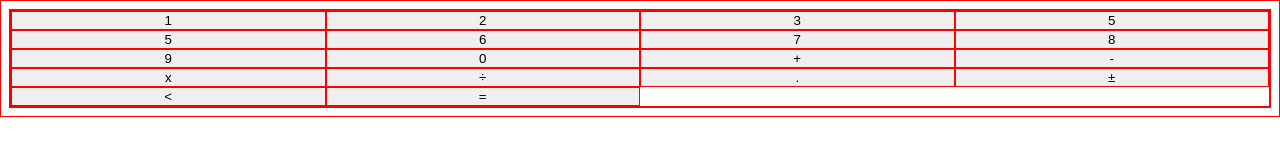
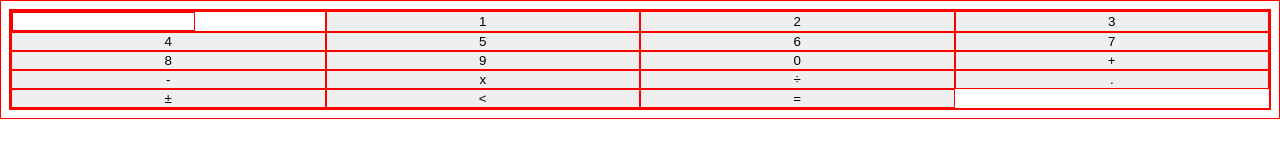
Before and after one commit to AyyyStew/Calculator, a plain HTML site: page index.html in a window 1280 px wide. Drawn offline with Linux system fonts and the light colour scheme.

Commit message:
added buttons and display

```diff
--- a/index.html
+++ b/index.html
@@ -8,20 +8,23 @@
 </head>
 <body>
     <div id="calculator">
-        <button data-key="1">1</button>
-        <button data-key="2">2</button>
-        <button data-key="3">3</button>
-        <button data-key="4">5</button>
-        <button data-key="5">5</button>
-        <button data-key="6">6</button>
-        <button data-key="7">7</button>
-        <button data-key="8">8</button>
-        <button data-key="9">9</button>
-        <button data-key="0">0</button>
-        <button data-key="+">+</button>
-        <button data-key="-">-</button>
-        <button data-key="*">x</button>
-        <button data-key="/">÷</button>
+        <form>
+            <input type="text" id="display"></input>
+        </form>
+        <button class="numbers" data-key="1">1</button>
+        <button class="numbers" data-key="2">2</button>
+        <button class="numbers" data-key="3">3</button>
+        <button class="numbers" data-key="4">4</button>
+        <button class="numbers" data-key="5">5</button>
+        <button class="numbers" data-key="6">6</button>
+        <button class="numbers" data-key="7">7</button>
+        <button class="numbers" data-key="8">8</button>
+        <button class="numbers" data-key="9">9</button>
+        <button class="numbers" data-key="0">0</button>
+        <button class="operators" data-key="+">+</button>
+        <button class="operators" data-key="-">-</button>
+        <button class="operators" data-key="*">x</button>
+        <button class="operators" data-key="/">÷</button>
         <button data-key=".">.</button>
         <button data-key="+/-">±</button>
         <button data-key="back">&lt;</button>
```
